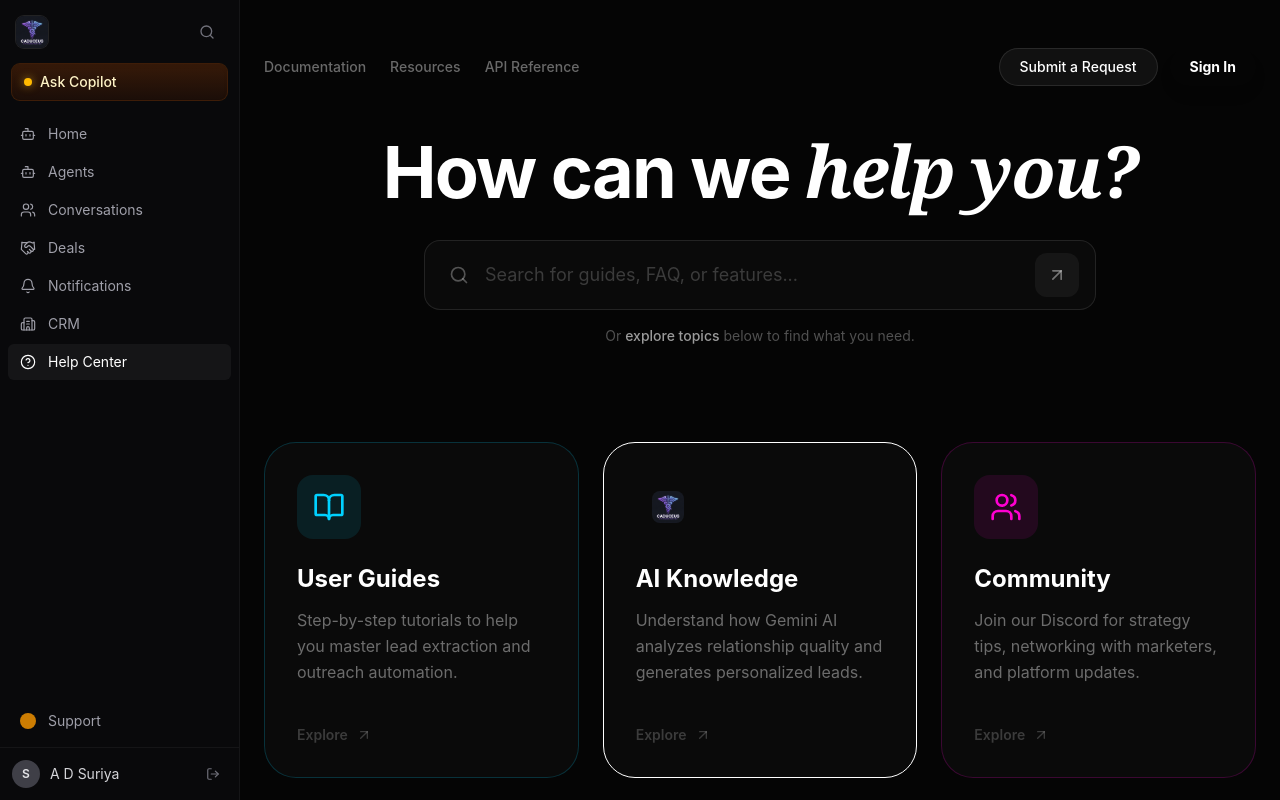
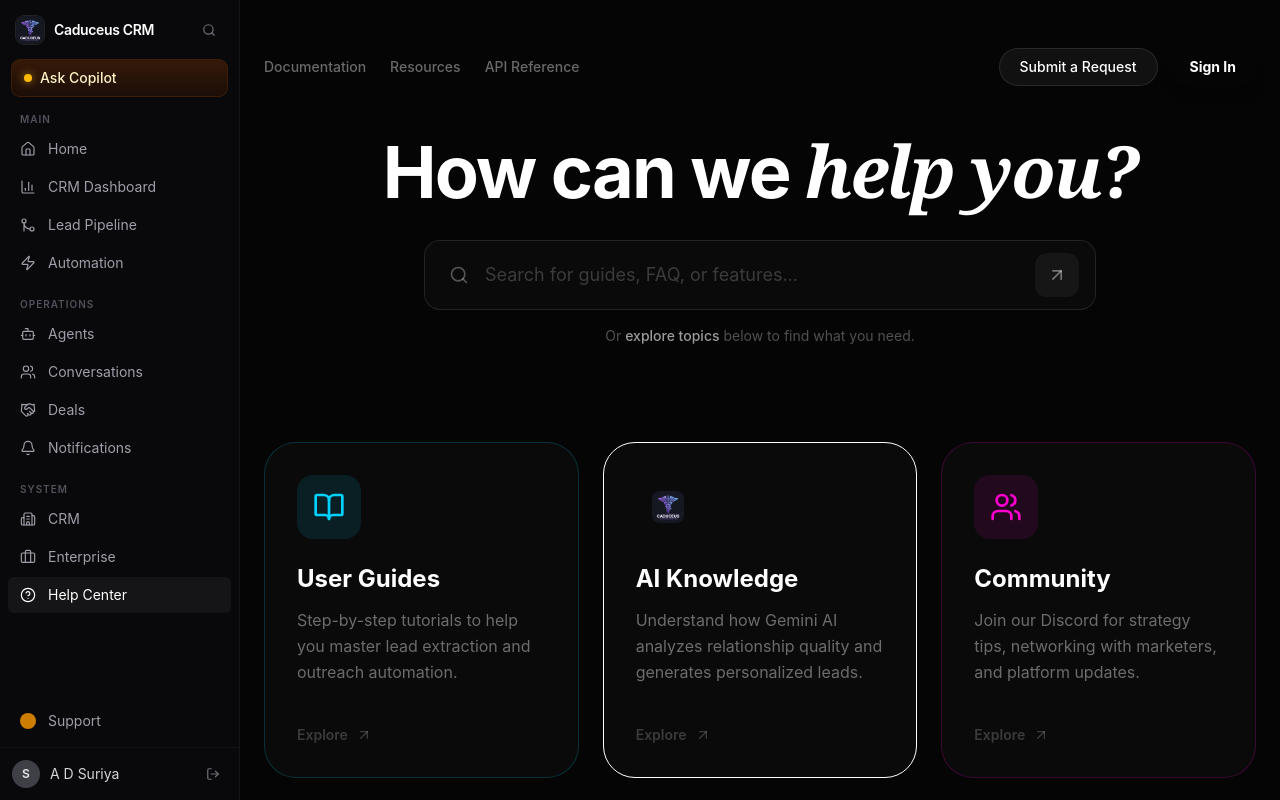
Before and after one commit to thesaiprashanth/caduceus, a React (Vite) app: page /help-center in a window 1280 px wide. Built offline with nearby package versions, Linux system fonts and the light colour scheme.

Commit message:
feat: initialize core application structure with profile extraction and AI chat functionality

```diff
--- a/src/App.tsx
+++ b/src/App.tsx
@@ -23,8 +23,7 @@
   Briefcase,
   Mail,
   UserPlus,
-  Target,
-  LogOut
+  Target
 } from 'lucide-react';
 import {
   AreaChart,
@@ -41,7 +40,7 @@
 import ReactMarkdown from 'react-markdown';
 import { analyzeProfile, chatWithProfile } from './lib/gemini';
 import { cn } from './lib/utils';
-import { signInWithPopup, signOut, User } from 'firebase/auth';
+import { signInWithPopup, User } from 'firebase/auth';
 import { auth, googleProvider } from './lib/firebase';
 import { useNavigate } from 'react-router-dom';
 import logo from "./Assets/Logo.jpeg";
@@ -120,14 +119,6 @@
       await signInWithPopup(auth, googleProvider);
     } catch (error) {
       console.error("Error signing in with Google", error);
-    }
-  };
-
-  const handleLogout = async () => {
-    try {
-      await signOut(auth);
-    } catch (error) {
-      console.error("Error signing out", error);
     }
   };
 
@@ -340,32 +331,13 @@
 
       {/* Header */}
       <header className="sticky top-0 z-50 border-b border-white/5 bg-[#050505]/80 backdrop-blur-md">
-        <div className="max-w-7xl mx-auto px-6 h-20 flex items-center justify-between">
-          <div className="flex items-center gap-3">
-            <div className="w-10 h-10 rounded-xl overflow-hidden flex items-center justify-center">
-              <img src={logo} alt="Caduceus Logo" className="w-full h-full object-cover" />
-            </div>
-            <span className="text-xl font-bold tracking-tight">
-              Caduceus <span className="gradient-text">CRM</span>
-            </span>
+        <div className="max-w-7xl mx-auto px-6 h-14 flex items-center gap-3">
+          <div className="w-8 h-8 rounded-lg overflow-hidden flex items-center justify-center shrink-0">
+            <img src={logo} alt="Caduceus Logo" className="w-full h-full object-cover" />
           </div>
-          <nav className="hidden md:flex items-center gap-8 text-sm font-medium text-white/60">
-            <a href="#" className="hover:text-white transition-colors">CRM Dashboard</a>
-            <a href="#" className="hover:text-white transition-colors">Lead Pipeline</a>
-            <a href="#" className="hover:text-white transition-colors">Automation</a>
-            <button className="px-5 py-2 rounded-full bg-white/5 border border-white/10 hover:bg-white/10 transition-all">
-              Enterprise
-            </button>
-            {user && (
-              <div className="flex items-center gap-3 ml-4 border-l border-white/10 pl-4">
-                <img src={user.photoURL || ''} alt="User" className="w-8 h-8 rounded-full border border-white/20" referrerPolicy="no-referrer" />
-                <span className="text-sm font-semibold">{user.displayName?.split(' ')[0]}</span>
-                <button onClick={handleLogout} className="p-2 hover:bg-white/10 rounded-full transition-colors text-white/60 hover:text-red-400" title="Sign out">
-                  <LogOut className="w-4 h-4" />
-                </button>
-              </div>
-            )}
-          </nav>
+          <span className="text-base font-bold tracking-tight">
+            Caduceus <span className="gradient-text">CRM</span>
+          </span>
         </div>
       </header>
 
--- a/src/components/layout/Sidebar.tsx
+++ b/src/components/layout/Sidebar.tsx
@@ -1,21 +1,41 @@
 import React from 'react';
 import {
   Search, Bot, Users, Building2, HelpCircle,
-  Bell, Handshake, LogOut
+  Bell, Handshake, LogOut, Home, GitMerge, Zap,
+  BarChart3, Briefcase
 } from 'lucide-react';
 import { Link, useLocation, useNavigate } from 'react-router-dom';
 import { signOut } from 'firebase/auth';
 import { auth } from '../../lib/firebase';
 import Logo from '../../Assets/Logo.jpeg';
 
-const navItems = [
-  { icon: Bot, label: 'Home', path: '/' },
-  { icon: Bot, label: 'Agents', path: '/agents' },
-  { icon: Users, label: 'Conversations', path: '/chatbot' },
-  { icon: Handshake, label: 'Deals', path: '/deals' },
-  { icon: Bell, label: 'Notifications', path: '/notifications' },
-  { icon: Building2, label: 'CRM', path: '/crm-dashboard' },
-  { icon: HelpCircle, label: 'Help Center', path: '/help-center' },
+const navGroups = [
+  {
+    label: 'MAIN',
+    items: [
+      { icon: Home,       label: 'Home',          path: '/' },
+      { icon: BarChart3,  label: 'CRM Dashboard', path: '/crm-dashboard' },
+      { icon: GitMerge,   label: 'Lead Pipeline', path: '/lead-pipeline' },
+      { icon: Zap,        label: 'Automation',    path: '/automation' },
+    ],
+  },
+  {
+    label: 'OPERATIONS',
+    items: [
+      { icon: Bot,       label: 'Agents',        path: '/agents' },
+      { icon: Users,     label: 'Conversations', path: '/chatbot' },
+      { icon: Handshake, label: 'Deals',         path: '/deals' },
+      { icon: Bell,      label: 'Notifications', path: '/notifications' },
+    ],
+  },
+  {
+    label: 'SYSTEM',
+    items: [
+      { icon: Building2, label: 'CRM',        path: '/crm-dashboard' },
+      { icon: Briefcase, label: 'Enterprise', path: '/enterprise' },
+      { icon: HelpCircle,label: 'Help Center',path: '/help-center' },
+    ],
+  },
 ];
 
 export default function Sidebar() {
@@ -29,15 +49,20 @@
 
   return (
     <aside className="w-60 shrink-0 bg-zinc-950 border-r border-white/5 flex flex-col h-screen sticky top-0">
+      {/* Logo */}
       <div className="px-4 pt-4 pb-3 flex items-center justify-between">
-        <div className="w-8 h-8 rounded-lg overflow-hidden ring-1 ring-white/10">
+        <div className="flex items-center gap-2.5">
+          <div className="w-7 h-7 rounded-lg overflow-hidden ring-1 ring-white/10 shrink-0">
             <img src={Logo} alt="Caduceus" className="w-full h-full object-cover" />
           </div>
-        <button className="w-8 h-8 rounded-md hover:bg-white/5 flex items-center justify-center text-zinc-500">
-          <Search className="w-4 h-4" />
+          <span className="text-sm font-semibold text-white tracking-tight">Caduceus CRM</span>
+        </div>
+        <button className="w-7 h-7 rounded-md hover:bg-white/5 flex items-center justify-center text-zinc-500">
+          <Search className="w-3.5 h-3.5" />
         </button>
       </div>
 
+      {/* Copilot CTA */}
       <div className="px-3 mt-1">
         <button className="w-full flex items-center gap-2 px-3 py-2 rounded-lg bg-gradient-to-b from-amber-900/40 to-amber-950/30 ring-1 ring-amber-700/30 text-amber-100 text-sm font-medium shadow-inner">
           <span className="w-2 h-2 rounded-full bg-amber-400 shadow-[0_0_8px_rgba(251,191,36,0.6)]" />
@@ -45,8 +70,15 @@
         </button>
       </div>
 
-      <nav className="px-2 mt-4 space-y-0.5 flex-1 overflow-y-auto">
-        {navItems.map(({ icon: Icon, label, path }) => {
+      {/* Nav groups */}
+      <nav className="px-2 mt-4 flex-1 overflow-y-auto space-y-4">
+        {navGroups.map((group) => (
+          <div key={group.label}>
+            <p className="px-3 mb-1 text-[10px] font-semibold tracking-widest text-zinc-600 uppercase">
+              {group.label}
+            </p>
+            <div className="space-y-0.5">
+              {group.items.map(({ icon: Icon, label, path }) => {
                 const isActive = location.pathname === path;
                 return (
                   <Link
@@ -58,22 +90,28 @@
                         : 'text-zinc-400 hover:text-zinc-200 hover:bg-white/[0.03]'
                     }`}
                   >
-              <Icon className="w-[16px] h-[16px]" strokeWidth={1.75} />
+                    <Icon className="w-[16px] h-[16px] shrink-0" strokeWidth={1.75} />
                     <span className="flex-1 text-left">{label}</span>
                   </Link>
                 );
               })}
+            </div>
+          </div>
+        ))}
       </nav>
 
+      {/* Support */}
       <div className="px-2 pb-2">
         <button className="w-full flex items-center gap-3 px-3 py-2 rounded-md text-sm text-zinc-400 hover:text-zinc-200 hover:bg-white/[0.03]">
-          <span className="w-4 h-4 rounded-full bg-amber-500/80" />
+          <span className="w-4 h-4 rounded-full bg-amber-500/80 shrink-0" />
           Support
         </button>
       </div>
+
+      {/* User row */}
       <div className="border-t border-white/5 px-3 py-3 flex items-center gap-2.5">
-        <div className="w-7 h-7 rounded-full bg-zinc-700 flex items-center justify-center text-xs font-semibold text-zinc-200">S</div>
-        <span className="text-sm text-zinc-300 flex-1">A D Suriya</span>
+        <div className="w-7 h-7 rounded-full bg-zinc-700 flex items-center justify-center text-xs font-semibold text-zinc-200 shrink-0">S</div>
+        <span className="text-sm text-zinc-300 flex-1 truncate">A D Suriya</span>
         <button
           onClick={handleLogout}
           className="w-7 h-7 rounded-md hover:bg-white/5 flex items-center justify-center text-zinc-500 hover:text-red-400 transition-colors"
--- a/src/main.tsx
+++ b/src/main.tsx
@@ -10,6 +10,8 @@
 import DealsPage from './pages/Deals.tsx';
 import NotificationPage from './pages/notification.tsx';
 import CRMDashboardPage from './pages/CRMDashboardPage.tsx';
+import LeadPipelinePage from './pages/LeadPipelinePage.tsx';
+import AutomationPage from './pages/AutomationPage.tsx';
 import './index.css';
 
 createRoot(document.getElementById('root')!).render(
@@ -27,6 +29,8 @@
           <Route path="/deals" element={<DealsPage />} />
           <Route path="/notifications" element={<NotificationPage />} />
           <Route path="/crm-dashboard" element={<CRMDashboardPage />} />
+          <Route path="/lead-pipeline" element={<LeadPipelinePage />} />
+          <Route path="/automation" element={<AutomationPage />} />
           <Route path="/help-center" element={<Helpcenter />} />
         </Route>
       </Routes>
```
Lines whose indentation alone changed are shown as unchanged.
